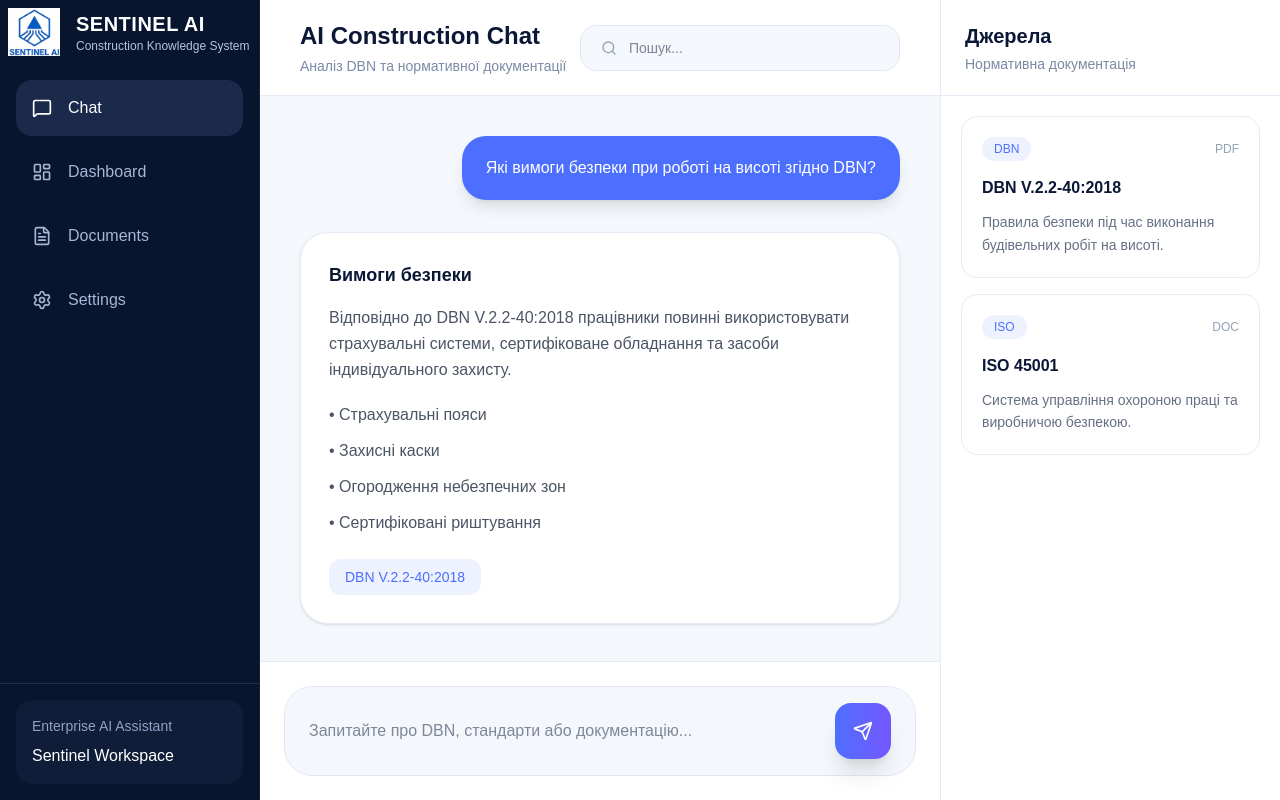
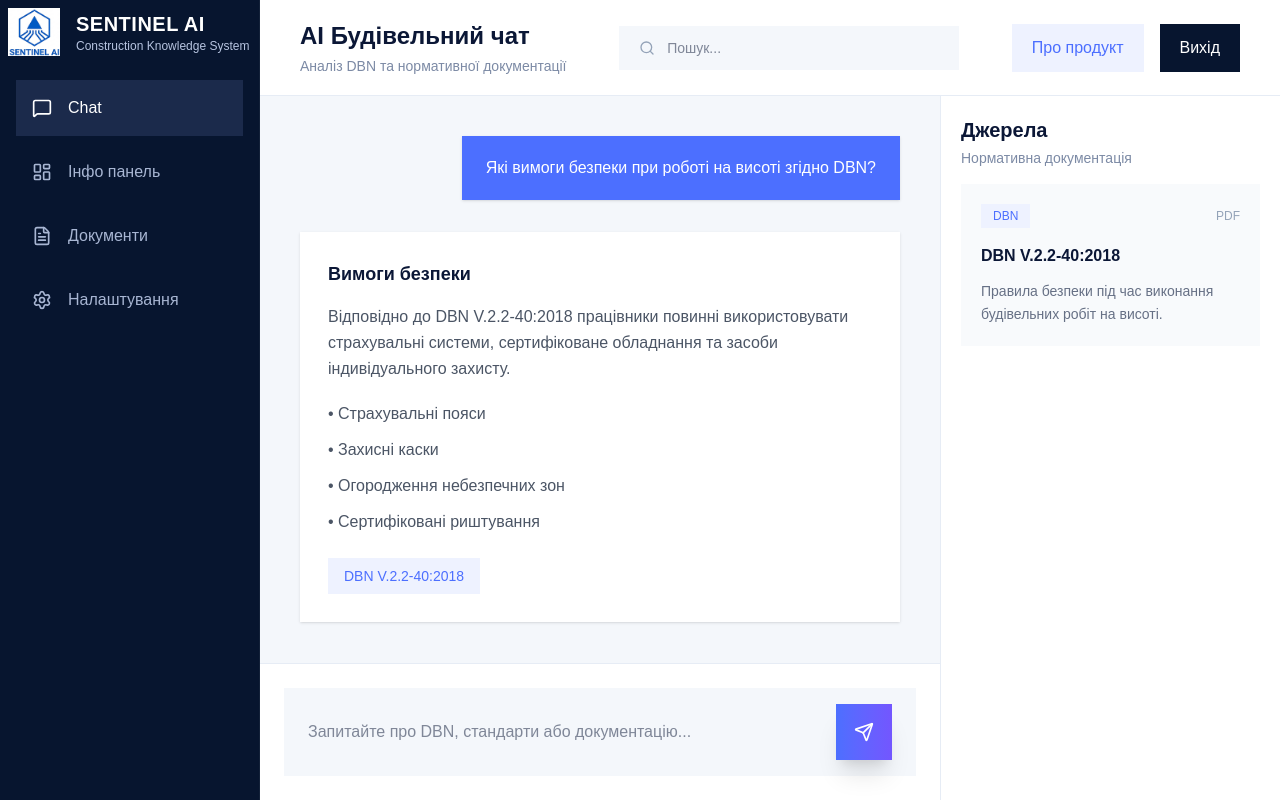
Before and after one commit to Your-Natka/hackathon-mvp-ai-app, a Next.js app: page /demo in a window 1280 px wide. Built offline with nearby package versions, Linux system fonts and the light colour scheme.

Commit message:
fix_text

```diff
--- a/src/app/demo/page.tsx
+++ b/src/app/demo/page.tsx
@@ -37,49 +37,36 @@ export default function ChatPage() {
 
         {/* MENU */}
         <nav className="flex-1 px-4 py-6 space-y-2">
-          {/* ACTIVE */}
-          <button className="w-full flex items-center gap-4 bg-[#1B2A4B] text-white px-4 py-4 rounded-2xl">
+          <button className="w-full flex items-center gap-4 bg-[#1B2A4B] text-white px-4 py-4">
             <MessageSquare className="w-5 h-5" />
-
             <span className="font-medium">Chat</span>
           </button>
 
-          <button className="w-full flex items-center gap-4 text-[#A8B6D3] hover:bg-white/5 px-4 py-4 rounded-2xl transition">
+          <button className="w-full flex items-center gap-4 text-[#A8B6D3] hover:bg-white/5 px-4 py-4 transition">
             <LayoutDashboard className="w-5 h-5" />
-
-            <span>Dashboard</span>
+            <span>Інфо панель</span>
           </button>
 
-          <button className="w-full flex items-center gap-4 text-[#A8B6D3] hover:bg-white/5 px-4 py-4 rounded-2xl transition">
+          <button className="w-full flex items-center gap-4 text-[#A8B6D3] hover:bg-white/5 px-4 py-4 transition">
             <FileText className="w-5 h-5" />
-
-            <span>Documents</span>
+            <span>Документи</span>
           </button>
 
-          <button className="w-full flex items-center gap-4 text-[#A8B6D3] hover:bg-white/5 px-4 py-4 rounded-2xl transition">
+          <button className="w-full flex items-center gap-4 text-[#A8B6D3] hover:bg-white/5 px-4 py-4 transition">
             <Settings className="w-5 h-5" />
-
-            <span>Settings</span>
+            <span>Налаштування</span>
           </button>
         </nav>
-
-        {/* USER */}
-        <div className="p-4 border-t border-white/10">
-          <div className="bg-[#101D38] rounded-2xl p-4">
-            <p className="text-sm text-[#8FA2C7]">Enterprise AI Assistant</p>
-
-            <p className="mt-2 font-medium">Sentinel Workspace</p>
-          </div>
-        </div>
       </aside>
 
-      {/* CENTER CHAT */}
-      <section className="flex-1 flex flex-col">
-        {/* TOP BAR */}
+      {/* RIGHT SIDE */}
+      <div className="flex-1 flex flex-col">
+        {/* SHARED HEADER */}
         <header className="h-24 bg-white border-b border-[#E6ECF5] px-10 flex items-center justify-between">
+          {/* LEFT */}
           <div>
             <h2 className="text-2xl font-bold text-[#0B1736]">
-              AI Construction Chat
+              AI Будівельний чат
             </h2>
 
             <p className="text-sm text-[#7C8AA5] mt-1">
@@ -87,7 +74,8 @@ export default function ChatPage() {
             </p>
           </div>
 
-          <div className="flex items-center gap-3 bg-[#F4F7FB] border border-[#E2E8F2] rounded-2xl px-5 py-3 w-[320px]">
+          {/* SEARCH */}
+          <div className="flex items-center gap-3 bg-[#F4F7FB] px-5 py-3 w-[340px]">
             <Search className="w-4 h-4 text-[#94A3B8]" />
 
             <input
@@ -96,28 +84,43 @@ export default function ChatPage() {
               className="bg-transparent outline-none text-sm flex-1 text-[#0B1736]"
             />
           </div>
+
+          {/* ACTIONS */}
+          <div className="flex items-center gap-4">
+            <button className="px-5 py-3 bg-[#EEF2FF] text-[#4C6FFF] hover:bg-[#dfe7ff] transition">
+              Про продукт
+            </button>
+
+            <button className="px-5 py-3 bg-[#07152F] text-white hover:bg-[#102040] transition">
+              Вихід
+            </button>
+          </div>
         </header>
 
+        {/* CONTENT */}
+        <div className="flex flex-1 overflow-hidden">
+          {/* CHAT */}
+          <section className="flex-1 flex flex-col">
             {/* CHAT BODY */}
             <div className="flex-1 overflow-y-auto px-10 py-10 space-y-8">
-          {/* USER MESSAGE */}
+              {/* USER */}
               <div className="flex justify-end">
-            <div className="bg-[#4C6FFF] text-white max-w-[520px] px-6 py-5 rounded-[24px] shadow-lg">
+                <div className="bg-[#4C6FFF] text-white max-w-[520px] px-6 py-5 shadow-sm">
                   Які вимоги безпеки при роботі на висоті згідно DBN?
                 </div>
               </div>
 
-          {/* AI MESSAGE */}
+              {/* AI */}
               <div className="flex justify-start">
-            <div className="bg-white border border-[#E6ECF5] max-w-[760px] rounded-[28px] p-7 shadow-sm">
+                <div className="bg-white max-w-[760px] p-7 shadow-sm">
                   <h3 className="text-[#0B1736] font-bold text-lg">
                     Вимоги безпеки
                   </h3>
 
                   <p className="mt-4 text-[#4B5565] leading-relaxed">
                     Відповідно до DBN V.2.2-40:2018 працівники повинні
-                використовувати страхувальні системи, сертифіковане обладнання
-                та засоби індивідуального захисту.
+                    використовувати страхувальні системи, сертифіковане
+                    обладнання та засоби індивідуального захисту.
                   </p>
 
                   <ul className="mt-5 space-y-3 text-[#4B5565]">
@@ -127,8 +130,7 @@ export default function ChatPage() {
                     <li>• Сертифіковані риштування</li>
                   </ul>
 
-              {/* SOURCE */}
-              <div className="mt-6 inline-flex items-center gap-2 bg-[#EEF2FF] text-[#4C6FFF] px-4 py-2 rounded-xl text-sm font-medium">
+                  <div className="mt-6 inline-flex items-center gap-2 bg-[#EEF2FF] text-[#4C6FFF] px-4 py-2 text-sm font-medium">
                     DBN V.2.2-40:2018
                   </div>
                 </div>
@@ -137,24 +139,22 @@ export default function ChatPage() {
 
             {/* INPUT */}
             <div className="bg-white border-t border-[#E6ECF5] p-6">
-          <div className="max-w-5xl mx-auto flex items-center gap-4 bg-[#F4F7FB] border border-[#E2E8F2] rounded-[28px] px-6 py-4">
+              <div className="max-w-5xl mx-auto flex items-center gap-4 bg-[#F4F7FB] px-6 py-4">
                 <input
                   type="text"
                   placeholder="Запитайте про DBN, стандарти або документацію..."
                   className="flex-1 bg-transparent outline-none text-[#0B1736]"
                 />
 
-            <button className="w-14 h-14 rounded-2xl bg-gradient-to-r from-[#4C6FFF] to-[#7356FF] flex items-center justify-center text-white shadow-xl hover:scale-[1.03] transition">
+                <button className="w-14 h-14 bg-gradient-to-r from-[#4C6FFF] to-[#7356FF] flex items-center justify-center text-white shadow-xl hover:scale-[1.03] transition">
                   <Send className="w-5 h-5" />
                 </button>
               </div>
             </div>
           </section>
 
-      {/* RIGHT SOURCES PANEL */}
-      <aside className="w-[340px] bg-white border-l border-[#E6ECF5] flex flex-col">
-        {/* HEADER */}
-        <div className="h-24 border-b border-[#E6ECF5] px-6 flex items-center">
+          {/* SOURCES */}
+          <aside className="w-[340px] bg-white border-l border-[#E6ECF5] overflow-y-auto p-5 space-y-4">
             <div>
               <h3 className="text-xl font-bold text-[#0B1736]">Джерела</h3>
 
@@ -162,21 +162,17 @@ export default function ChatPage() {
                 Нормативна документація
               </p>
             </div>
-        </div>
 
-        {/* SOURCES */}
-        <div className="flex-1 overflow-y-auto p-5 space-y-4">
-          {/* SOURCE CARD */}
-          <div className="border border-[#E6ECF5] rounded-2xl p-5 hover:shadow-md transition cursor-pointer">
+            <div className="bg-[#F8FAFC] p-5 hover:bg-[#F1F5F9] transition cursor-pointer">
               <div className="flex items-center justify-between">
-              <span className="text-xs font-medium text-[#4C6FFF] bg-[#EEF2FF] px-3 py-1 rounded-full">
+                <span className="text-xs font-medium text-[#4C6FFF] bg-[#EEF2FF] px-3 py-1">
                   DBN
                 </span>
 
                 <span className="text-xs text-[#94A3B8]">PDF</span>
               </div>
 
-            <h4 className="mt-4 font-bold text-[#0B1736] leading-snug">
+              <h4 className="mt-4 font-bold text-[#0B1736]">
                 DBN V.2.2-40:2018
               </h4>
 
@@ -184,27 +180,9 @@ export default function ChatPage() {
                 Правила безпеки під час виконання будівельних робіт на висоті.
               </p>
             </div>
-
-          {/* SOURCE CARD */}
-          <div className="border border-[#E6ECF5] rounded-2xl p-5 hover:shadow-md transition cursor-pointer">
-            <div className="flex items-center justify-between">
-              <span className="text-xs font-medium text-[#4C6FFF] bg-[#EEF2FF] px-3 py-1 rounded-full">
-                ISO
-              </span>
-
-              <span className="text-xs text-[#94A3B8]">DOC</span>
-            </div>
-
-            <h4 className="mt-4 font-bold text-[#0B1736] leading-snug">
-              ISO 45001
-            </h4>
-
-            <p className="mt-3 text-sm text-[#667085] leading-relaxed">
-              Система управління охороною праці та виробничою безпекою.
-            </p>
+          </aside>
         </div>
       </div>
-      </aside>
     </main>
   );
 }
```
Also changed, not shown: src/app/page.tsx (+9 -9 lines). Lines whose indentation alone changed are shown as unchanged.
